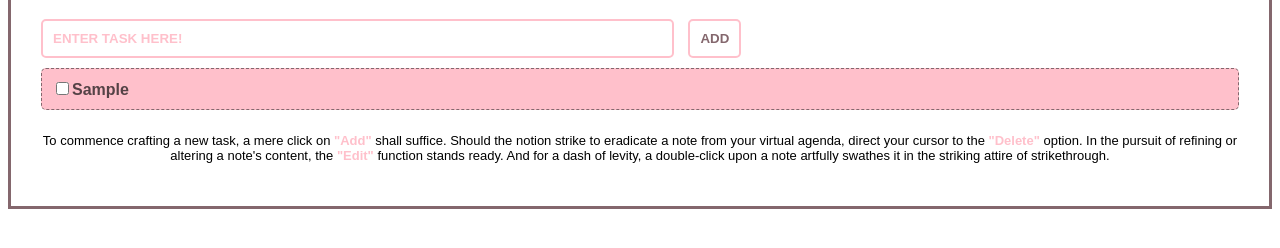
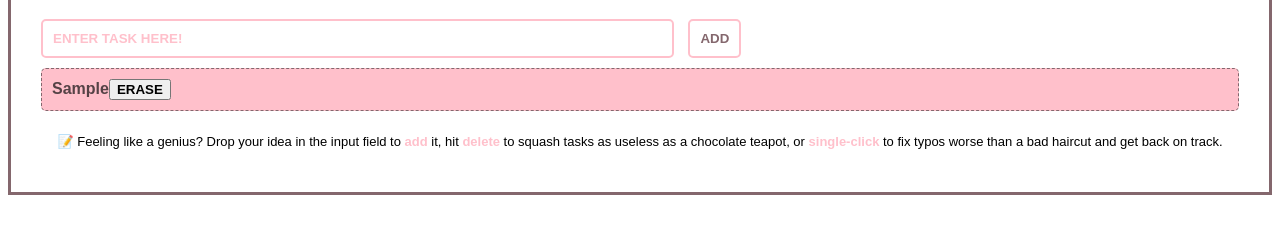
Before and after one commit to rubybrobey/todo-list, a plain HTML site: page index.html in a window 1280 px wide. Both pictures are taken after typing "Sample" into the empty fields and a click on the button "ADD". Shown: the part 92-340 px from the top of the page. Drawn offline with Linux system fonts and the light colour scheme.

Commit message:
edit html js and css

```diff
--- a/index.html
+++ b/index.html
@@ -15,19 +15,20 @@
         <input type="text" id="taskInput" placeholder="ENTER TASK HERE!">
 
         <button id="addButton">ADD</button>
+        <!-- <button id="deleteButton">DELETE</button> -->
 
-        <div id="taskList"></div>
+        <div id="taskList">
+
+        </div>
 
         <p class="note">
-            To commence crafting a new task, a mere click on <span>"Add"</span> shall suffice. Should the notion strike
-            to eradicate a
-            note from your virtual agenda, direct your cursor to the <span>"Delete"</span> option. In the pursuit of
-            refining or
-            altering a note's content, the <span>"Edit"</span> function stands ready. And for a dash of levity, a
-            double-click upon a
-            note artfully swathes it in the striking attire of strikethrough.</p>
+            📝 Feeling like a genius? Drop your idea in the input field to <span>add</span> it, hit <span>delete</span>
+            to squash tasks as useless as a chocolate teapot, or <span>single-click</span> to fix typos worse than a bad
+            haircut and get back on track.
+        </p>
+    </div>
 
-    </div>
+
 
     <script defer src="script.js"></script>
 
--- a/script.js
+++ b/script.js
@@ -7,86 +7,68 @@ const addButton = document.getElementById('addButton');
 
 // ! ADD TASK
 
-addButton.addEventListener('click', addTask);
-
 function addTask() {
     if (taskInput.value === '') {
         alert('Oh no... You have not written anything?');
     } else {
         let paragraph = document.createElement('p');
         paragraph.textContent = taskInput.value;
-        let checkbox = document.createElement('input');
-        checkbox.type = 'checkbox';
-        paragraph.prepend(checkbox);
         taskList.appendChild(paragraph);
+
+        let deleteButton = document.createElement('button');
+        deleteButton.textContent = 'ERASE';
+        paragraph.appendChild(deleteButton);
+
+        deleteButton.addEventListener('click', function () {
+            taskList.removeChild(paragraph);
+            saveTasks();
+        });
+
         saveTasks();
+
     }
 
     taskInput.value = '';
 }
 
+addButton.addEventListener('click', addTask);
+
+// ! EDIT PARAGRAPH
+
+function editTask(paragraph) {
+    const newText = prompt('Edit the task:', paragraph.textContent);
+    if (newText !== null && newText !== '') {
+        paragraph.textContent = newText;
+        saveTasks();
+    }
+}
+
+taskList.addEventListener('click', function (e) {
+    if (e.target.tagName === 'P') {
+        editTask(e.target);
+    }
+});
 
 
 // ! SAVE TASK TO LOCAL STORAGE
 
 function saveTasks() {
-    // ! Initialize an empty array to store data
     let tasks = [];
-    let checkboxes = [];
-    //! Iterate through each list item and store its text content
     taskList.querySelectorAll('p').forEach(function (text) {
         tasks.push(text.textContent);
 
     });
 
-    taskList.querySelectorAll('input[type="checkbox"]').forEach(function (input) {
-        checkboxes.push({ checked: input.checked });
-    })
-
-    // ! Save tasks array to local storage after converting it to a string
     localStorage.setItem('tasks', JSON.stringify(tasks));
-    localStorage.setItem('checkboxes', JSON.stringify(checkboxes));
 
 }
 
+// ! LOAD DATA FROM LOCAL STORAGE
 
-// ! LOAD DATA FROM LOCAL STORAGE
 function loadTasks() {
     const storedTasks = JSON.parse(localStorage.getItem('tasks')) || [];
     taskList.innerHTML = storedTasks.map(task => `<p>${task}</p>`).join('');
+
 }
 
 loadTasks();
-
-
-// ! EDIT P TAG
-
-function editTask(paragraph) {
-    const newText = prompt('Edit the task:', paragraph.textContent);
-    if (newText !== null && newText !== '') {
-        paragraph.textContent = newText;
-        saveTasks(); // Save the updated tasks to local storage
-    }
-}
-
-// Add event listener to each task paragraph for editing
-taskList.addEventListener('dblclick', function (e) {
-    if (e.target.tagName === 'P') {
-        editTask(e.target);
-    }
-});
-
-// ! REMOVE CHILD
-
-
-function deleteTask(paragraph) {
-    const parent = document.getElementById("taskList");
-    parent.removeChild(paragraph);
-    saveTasks();
-}
-
-taskList.addEventListener("click", function (e) {
-    if (e.target.tagName === 'P') {
-        deleteTask(e.target);
-    }
-});
--- a/style.css
+++ b/style.css
@@ -2,6 +2,8 @@
     font-family: Arial, Helvetica, sans-serif;
     font-weight: bold;
 }
+
+
 
 .container {
     border: rgb(132, 103, 109) 3px solid;
```
